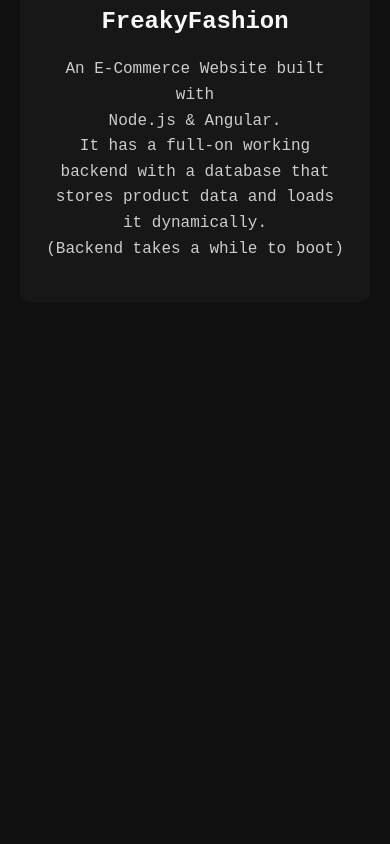
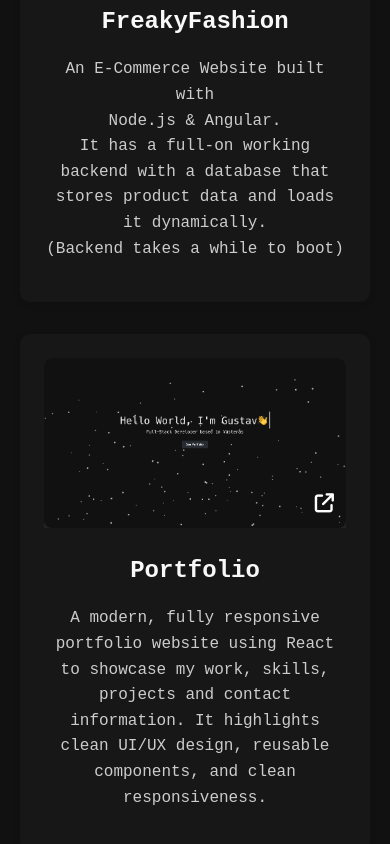
Before and after one commit to KallinDev/portfolio-react, a React (Vite) app: page /projects in a window 390 px wide. Shown: the part 1134-1978 px from the top of the page. Before the commit the page ends 1468 px from the top, so only its background shows below. Built offline with nearby package versions, Linux system fonts and the light colour scheme.

Commit message:
Added additional project and fixed responsive design

```diff
--- a/src/index.css
+++ b/src/index.css
@@ -353,12 +353,18 @@
 
 .projects-grid {
   display: grid;
-  grid-template-columns: repeat(auto-fit, minmax(320px, 1fr));
+  grid-template-columns: repeat(3, 1fr); /* Always 3 columns */
   gap: 2rem;
   width: 100%;
-  max-width: 900px;
+  max-width: 1200px; /* Increase if needed for spacing */
   margin: 0 auto;
   padding: 2rem 0;
+}
+
+@media (max-width: 1100px) {
+  .projects-grid {
+    grid-template-columns: 1fr;
+  }
 }
 
 .project-wrapper {
--- a/src/pages/Projects.jsx
+++ b/src/pages/Projects.jsx
@@ -7,6 +7,7 @@
 import { useSlideInAnimation } from "../components/FadeIn";
 import project1 from "../assets/project-1.png";
 import project2 from "../assets/project-2.png";
+import project3 from "../assets/project-3.png";
 import Typewriter from "../components/Typewriter";
 import PageTransition from "../components/PageTransition"; // <-- import this
 
@@ -35,6 +36,18 @@
         It has a full-on working backend with a database that stores product
         data and loads it dynamically. <br />
         (Backend takes a while to boot)
+      </>
+    ),
+  },
+  {
+    title: "Portfolio",
+    image: project3,
+    link: "https://kallin.pro/",
+    description: (
+      <>
+        A modern, fully responsive portfolio website using React to showcase my
+        work, skills, projects and contact information. It highlights clean
+        UI/UX design, reusable components, and clean responsiveness.
       </>
     ),
   },
```
Also changed, not shown: src/assets/project-3.png (added).
